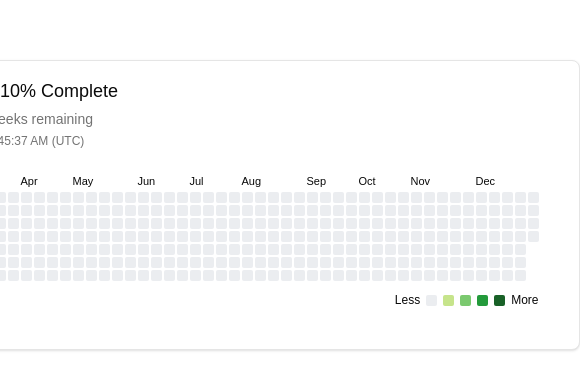
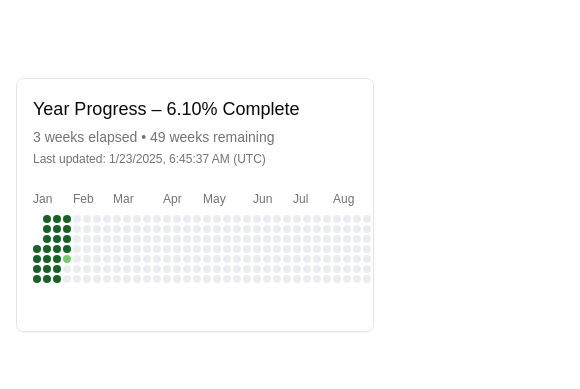
Before and after one commit to sriramkj07/Personalwebsite, a Next.js app: page /yeartracker in a window 390 px wide. Shown: the part 217-606 px from the top of the page, 580 px wide, since content can reach past the window. Built offline with nearby package versions, Linux system fonts and the light colour scheme.

Commit message:
Made year tracker responsive for mobile devices

```diff
--- a/app/yeartracker/components/YearProgress.tsx
+++ b/app/yeartracker/components/YearProgress.tsx
@@ -1,13 +1,10 @@
-'use client';
+"use client"
 
-import React, { useState, useEffect } from 'react';
-import { Card, CardContent } from "@/components/ui/card";
+import { useState, useEffect } from "react"
+import { Card, CardContent } from "@/components/ui/card"
 
-// If you're not actually using these Card components, you can remove them
-// or replace them with plain <div> containers.
-
-const STORAGE_KEY = 'yearProgressState';
-const UPDATE_INTERVAL = 60000;
+const STORAGE_KEY = "yearProgressState"
+const UPDATE_INTERVAL = 60000
 
 // GitHub-like green scale
 const GITHUB_COLORS = [
@@ -15,223 +12,227 @@ const GITHUB_COLORS = [
   "#c6e48b",
   "#7bc96f",
   "#239a3b",
-  "#196127"  // darkest green
-];
+  "#196127", // darkest green
+]
 
 interface YearProgressState {
-  daysElapsed: number;        // how many whole days so far
-  currentDayProgress: number; // fraction of today's progress
-  progress: number;           // 0–100% of year done
-  lastUpdate: string;
-  timezone: string;
+  daysElapsed: number
+  currentDayProgress: number
+  progress: number
+  lastUpdate: string
+  timezone: string
 }
 
-// Safely retrieve window.localStorage if available
 const getStorageWithFallback = () => {
-  if (typeof window === 'undefined') return null;
+  if (typeof window === "undefined") return null
   try {
-    return window.localStorage;
+    return window.localStorage
   } catch {
-    return { getItem: () => null, setItem: () => null };
+    return { getItem: () => null, setItem: () => null }
   }
-};
+}
 
-// Compute how many days have elapsed in the current year
 const getDaysElapsedThisYear = (now: Date) => {
-  const year = now.getFullYear();
-  const startOfYear = new Date(year, 0, 1);
-  const diff = now.getTime() - startOfYear.getTime();
-  return diff / (1000 * 60 * 60 * 24);
-};
+  const year = now.getFullYear()
+  const startOfYear = new Date(year, 0, 1)
+  const diff = now.getTime() - startOfYear.getTime()
+  return diff / (1000 * 60 * 60 * 24)
+}
 
 export default function YearProgress() {
-  const storage = getStorageWithFallback();
+  const storage = getStorageWithFallback()
 
-  // Create an initial progress state
   const getInitialState = (): YearProgressState => {
-    const now = new Date();
-    const totalDays = getDaysElapsedThisYear(now);
-    const completeDays = Math.floor(totalDays);
-    const partialDay = totalDays - completeDays;
+    const now = new Date()
+    const totalDays = getDaysElapsedThisYear(now)
+    const completeDays = Math.floor(totalDays)
+    const partialDay = totalDays - completeDays
     return {
       daysElapsed: completeDays,
       currentDayProgress: partialDay,
       progress: (totalDays / 365) * 100,
       lastUpdate: now.toISOString(),
-      timezone: Intl.DateTimeFormat().resolvedOptions().timeZone
-    };
-  };
+      timezone: Intl.DateTimeFormat().resolvedOptions().timeZone,
+    }
+  }
 
-  const [state, setState] = useState<YearProgressState>(getInitialState);
+  const [state, setState] = useState<YearProgressState>(getInitialState)
+  const [containerWidth, setContainerWidth] = useState(0)
 
   // Update progress every minute
   const calculateProgress = () => {
     try {
-      const now = new Date();
-      const year = now.getFullYear();
-      const startOfYear = new Date(year, 0, 1);
-      const endOfYear = new Date(year, 11, 31, 23, 59, 59, 999);
+      const now = new Date()
+      const year = now.getFullYear()
+      const startOfYear = new Date(year, 0, 1)
+      const endOfYear = new Date(year, 11, 31, 23, 59, 59, 999)
 
-      const diff = now.getTime() - startOfYear.getTime();
-      const totalTime = endOfYear.getTime() - startOfYear.getTime();
-      const totalDaysPassed = diff / (1000 * 60 * 60 * 24);
-      const completeDays = Math.floor(totalDaysPassed);
-      const partialDay = totalDaysPassed - completeDays;
+      const diff = now.getTime() - startOfYear.getTime()
+      const totalTime = endOfYear.getTime() - startOfYear.getTime()
+      const totalDaysPassed = diff / (1000 * 60 * 60 * 24)
+      const completeDays = Math.floor(totalDaysPassed)
+      const partialDay = totalDaysPassed - completeDays
 
       const newState: YearProgressState = {
         daysElapsed: completeDays,
         currentDayProgress: partialDay,
         progress: (diff / totalTime) * 100,
         lastUpdate: now.toISOString(),
-        timezone: Intl.DateTimeFormat().resolvedOptions().timeZone
-      };
+        timezone: Intl.DateTimeFormat().resolvedOptions().timeZone,
+      }
 
-      setState(newState);
-      storage?.setItem(STORAGE_KEY, JSON.stringify(newState));
+      setState(newState)
+      storage?.setItem(STORAGE_KEY, JSON.stringify(newState))
     } catch (error) {
-      console.error('Error calculating progress:', error);
-      setState(getInitialState());
+      console.error("Error calculating progress:", error)
+      setState(getInitialState())
     }
-  };
+  }
 
   useEffect(() => {
-    calculateProgress();
-    const timer = setInterval(calculateProgress, UPDATE_INTERVAL);
-    return () => clearInterval(timer);
-  }, []);
+    calculateProgress()
+    const timer = setInterval(calculateProgress, UPDATE_INTERVAL)
+    return () => clearInterval(timer)
+  }, []) // Added empty dependency array to fix the issue
 
-  /** Layout/config similar to GitHub’s style */
-  const cellSize = 11;
-  const cellGap = 2;
-  const numRows = 7;
-  const currentYear = new Date().getFullYear();
+  // Responsive layout calculations
+  useEffect(() => {
+    const updateWidth = () => {
+      const container = document.getElementById("year-progress-container")
+      if (container) {
+        setContainerWidth(container.offsetWidth)
+      }
+    }
 
-  // Sunday=0, Monday=1, etc. Used to offset the top‐left cell
-  const firstDayOffset = new Date(currentYear, 0, 1).getDay();
+    updateWidth()
+    window.addEventListener("resize", updateWidth)
+    return () => window.removeEventListener("resize", updateWidth)
+  }, [])
 
-  // Day # for Dec 31
-  const dec31 = new Date(currentYear, 11, 31);
-  const dayNumberDec31 = Math.floor(
-    (dec31.getTime() - new Date(currentYear, 0, 1).getTime()) / (1000 * 60 * 60 * 24)
-  );
-  const lastColIndex = Math.floor((dayNumberDec31 + firstDayOffset) / numRows);
-  const totalCols = lastColIndex + 1;
+  const numRows = 7
+  const currentYear = new Date().getFullYear()
+  const firstDayOffset = new Date(currentYear, 0, 1).getDay()
 
-  // Color function – future => light grey, partial => mid green, past => dark green
+  const dec31 = new Date(currentYear, 11, 31)
+  const dayNumberDec31 = Math.floor((dec31.getTime() - new Date(currentYear, 0, 1).getTime()) / (1000 * 60 * 60 * 24))
+  const lastColIndex = Math.floor((dayNumberDec31 + firstDayOffset) / numRows)
+  const totalCols = lastColIndex + 1
+
+  // Responsive cell size calculation
+  const calculateCellSize = () => {
+    const minCellSize = 8
+    const maxCellSize = 11
+    const gap = 2
+
+    // Calculate available width accounting for padding
+    const availableWidth = Math.max(280, containerWidth - 32) // minimum 280px, padding 16px each side
+
+    // Calculate cell size based on available width
+    const calculatedSize = Math.floor((availableWidth - (totalCols - 1) * gap) / totalCols)
+
+    // Clamp between min and max sizes
+    return Math.min(Math.max(calculatedSize, minCellSize), maxCellSize)
+  }
+
+  const cellSize = calculateCellSize()
+  const cellGap = 2
+
   const getCellColor = (dayNumber: number) => {
     if (dayNumber < state.daysElapsed) {
-      return GITHUB_COLORS[4]; // darkest green
+      return GITHUB_COLORS[4]
     } else if (dayNumber === state.daysElapsed) {
-      const intensity = Math.floor(state.currentDayProgress * 4); // 0..3
-      // shift that into the scale [1..4]
-      const colorIndex = Math.min(4, Math.max(1, intensity + 1));
-      return GITHUB_COLORS[colorIndex];
+      const intensity = Math.floor(state.currentDayProgress * 4)
+      const colorIndex = Math.min(4, Math.max(1, intensity + 1))
+      return GITHUB_COLORS[colorIndex]
     } else {
-      return GITHUB_COLORS[0]; // future
+      return GITHUB_COLORS[0]
     }
-  };
+  }
 
-  // For the tooltip, e.g. "January 3, 2025"
   const formatDate = (dayNumber: number) => {
-    const date = new Date(currentYear, 0, dayNumber + 1);
-    // Long month format, e.g. "January 3, 2025"
+    const date = new Date(currentYear, 0, dayNumber + 1)
     return date.toLocaleDateString(undefined, {
-      year: 'numeric',
-      month: 'long',
-      day: 'numeric'
-    });
-  };
+      year: "numeric",
+      month: "long",
+      day: "numeric",
+    })
+  }
 
-  // Render the 7-row x totalCols grid
   const generateGrid = () => {
-    const rows = [];
+    const rows = []
     for (let row = 0; row < numRows; row++) {
-      const rowCells = [];
+      const rowCells = []
       for (let col = 0; col < totalCols; col++) {
-        const dayNumber = col * numRows + row - firstDayOffset;
+        const dayNumber = col * numRows + row - firstDayOffset
         if (dayNumber >= 0 && dayNumber <= dayNumberDec31) {
-          const dateStr = formatDate(dayNumber);
+          const dateStr = formatDate(dayNumber)
           rowCells.push(
             <div
               key={`day-${dayNumber}`}
+              className="rounded-sm transition-colors duration-200"
               style={{
                 width: cellSize,
                 height: cellSize,
                 backgroundColor: getCellColor(dayNumber),
-                borderRadius: 2
               }}
-              // Tooltip text:
               title={dateStr}
-            />
-          );
+            />,
+          )
         } else {
-          // blank cell
-          rowCells.push(
-            <div
-              key={`empty-${row}-${col}`}
-              style={{ width: cellSize, height: cellSize }}
-            />
-          );
+          rowCells.push(<div key={`empty-${row}-${col}`} style={{ width: cellSize, height: cellSize }} />)
         }
       }
       rows.push(
-        <div key={`row-${row}`} style={{ display: 'flex', gap: cellGap }}>
+        <div key={`row-${row}`} style={{ display: "flex", gap: cellGap }}>
           {rowCells}
-        </div>
-      );
+        </div>,
+      )
     }
-    return rows;
-  };
+    return rows
+  }
 
-  // Absolutely-positioned month labels
   const monthLabels = () => {
-    const labels = [];
+    const labels = []
     for (let m = 0; m < 12; m++) {
-      const firstOfMonth = new Date(currentYear, m, 1);
-      if (firstOfMonth.getFullYear() !== currentYear) continue;
+      const firstOfMonth = new Date(currentYear, m, 1)
+      if (firstOfMonth.getFullYear() !== currentYear) continue
       const dayIndex = Math.floor(
-        (firstOfMonth.getTime() - new Date(currentYear, 0, 1).getTime()) / (1000 * 60 * 60 * 24)
-      );
-      const colIndex = Math.floor((dayIndex + firstDayOffset) / numRows);
-      if (colIndex < 0 || colIndex >= totalCols) continue;
+        (firstOfMonth.getTime() - new Date(currentYear, 0, 1).getTime()) / (1000 * 60 * 60 * 24),
+      )
+      const colIndex = Math.floor((dayIndex + firstDayOffset) / numRows)
+      if (colIndex < 0 || colIndex >= totalCols) continue
 
-      const leftOffset = colIndex * (cellSize + cellGap);
-      // e.g. "Jan", "Feb"
-      const monthName = firstOfMonth.toLocaleString(undefined, { month: 'short' });
+      const leftOffset = colIndex * (cellSize + cellGap)
+      const monthName = firstOfMonth.toLocaleString(undefined, { month: "short" })
 
       labels.push(
         <div
           key={`month-${m}`}
+          className="absolute text-xs text-muted-foreground whitespace-nowrap"
           style={{
-            position: 'absolute',
             left: leftOffset,
             top: 0,
-            whiteSpace: 'nowrap',
-            fontSize: 11
           }}
         >
           {monthName}
-        </div>
-      );
+        </div>,
+      )
     }
-    return labels;
-  };
+    return labels
+  }
 
-  // Figure out overall width/height so we can position everything neatly
-  const gridWidth = totalCols * (cellSize + cellGap) - cellGap;
-  const gridHeight = numRows * (cellSize + cellGap) - cellGap;
+  const gridWidth = totalCols * (cellSize + cellGap) - cellGap
+  const gridHeight = numRows * (cellSize + cellGap) - cellGap
 
   return (
-    <div className="min-h-screen bg-background p-8 flex justify-center items-center">
-      {/* No more max-w-5xl: let the grid fill the space */}
-      <Card className="bg-background text-foreground w-auto border shadow p-4">
-        <CardContent>
+    <div className="min-h-screen bg-background p-4 sm:p-8 flex justify-center items-center">
+      <Card className="bg-background text-foreground w-full max-w-full overflow-x-auto">
+        <CardContent className="p-4" id="year-progress-container">
           <div className="mb-6">
-            <div className="text-lg mb-1">
-              Year Progress – {state.progress.toFixed(2)}% Complete
-            </div>
+            <div className="text-lg mb-1">Year Progress – {state.progress.toFixed(2)}% Complete</div>
             <div className="text-sm text-muted-foreground">
-              {Math.floor(state.daysElapsed / 7)} weeks elapsed &bull; {52 - Math.floor(state.daysElapsed / 7)} weeks remaining
+              {Math.floor(state.daysElapsed / 7)} weeks elapsed • {52 - Math.floor(state.daysElapsed / 7)} weeks
+              remaining
             </div>
             <div className="text-xs text-muted-foreground mt-1">
               Last updated: {new Date(state.lastUpdate).toLocaleString()}
@@ -239,45 +240,39 @@ export default function YearProgress() {
             </div>
           </div>
 
-          {/* The grid area */}
-          <div style={{ position: 'relative', width: gridWidth }}>
-            {/* Month labels row */}
-            <div style={{ position: 'relative', height: 15, marginBottom: 4 }}>
-              {monthLabels()}
-            </div>
+          <div className="min-w-[280px]" style={{ width: gridWidth }}>
+            <div style={{ position: "relative", height: 20, marginBottom: 4 }}>{monthLabels()}</div>
 
-            {/* The main 7xN grid */}
             <div
               style={{
-                display: 'flex',
-                flexDirection: 'column',
+                display: "flex",
+                flexDirection: "column",
                 gap: cellGap,
                 width: gridWidth,
-                height: gridHeight
+                height: gridHeight,
               }}
             >
               {generateGrid()}
             </div>
 
-            {/* Legend */}
-            <div style={{ display: 'flex', alignItems: 'center', gap: 6, justifyContent: 'flex-end', marginTop: 10 }}>
-              <span style={{ fontSize: 12 }}>Less</span>
-              {GITHUB_COLORS.map((clr, idx) => (
+            <div className="flex items-center gap-2 justify-end mt-4">
+              <span className="text-xs">Less</span>
+              {GITHUB_COLORS.map((color, idx) => (
                 <div
                   key={`legend-${idx}`}
+                  className="rounded-sm"
                   style={{
                     width: cellSize,
                     height: cellSize,
-                    backgroundColor: clr,
-                    borderRadius: 2
+                    backgroundColor: color,
                   }}
                 />
               ))}
-              <span style={{ fontSize: 12 }}>More</span>
+              <span className="text-xs">More</span>
             </div>
           </div>
         </CardContent>
       </Card>
     </div>
-  );
+  )
 }
--- a/package.json
+++ b/package.json
@@ -10,14 +10,17 @@
   },
   "dependencies": {
     "@next/font": "^14.2.15",
+    "@sparticuz/chromium-min": "^132.0.0",
     "class-variance-authority": "^0.7.1",
     "clsx": "^2.1.1",
     "lucide-react": "^0.469.0",
     "next": "15.1.3",
+    "puppeteer-core": "^24.1.1",
     "react": "^19.0.0",
     "react-dom": "^19.0.0",
     "tailwind-merge": "^2.6.0",
-    "tailwindcss-animate": "^1.0.7"
+    "tailwindcss-animate": "^1.0.7",
+    "twitter-api-v2": "^1.19.0"
   },
   "devDependencies": {
     "@eslint/eslintrc": "^3",
```
Also changed, not shown: pages/api/post-yeartracker.js (added, +91 -0 lines), 1 other file (tests, documents, lock files or other folders).
